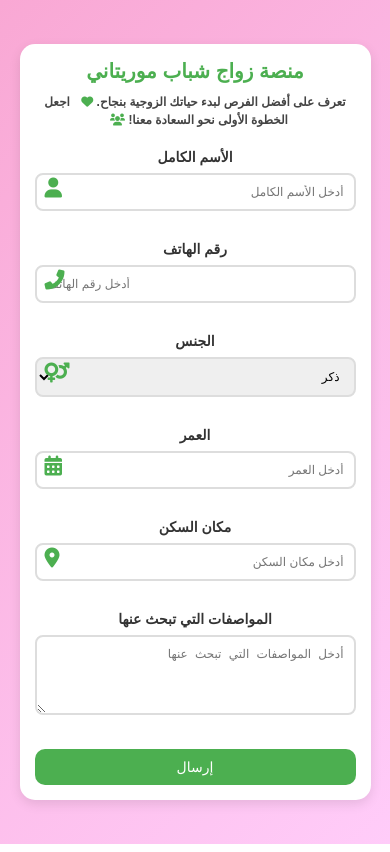
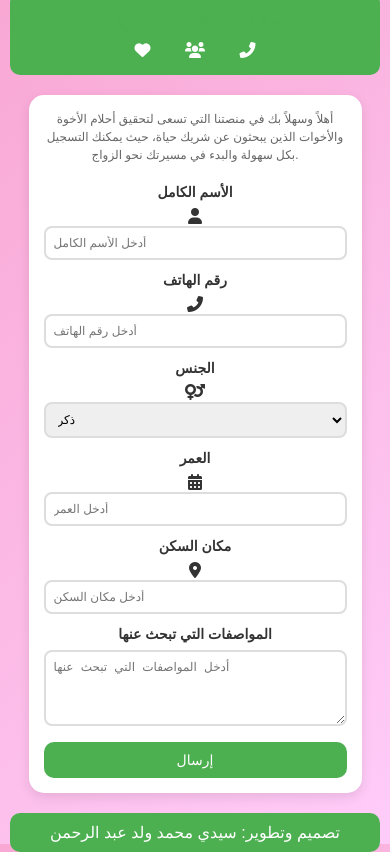
Before and after one commit to SidiM2024/Marriage, a plain HTML site: page index.html in a window 390 px wide. Drawn offline with Linux system fonts and the light colour scheme.

Commit message:
Add files via upload

```diff
--- a/index.html
+++ b/index.html
@@ -1,184 +1,27 @@
 <!DOCTYPE html>
-<html dir="rtl" lang="ar">
+<html lang="ar">
 <head>
     <meta charset="UTF-8">
     <meta name="viewport" content="width=device-width, initial-scale=1.0">
     <title>منصة زواج شباب موريتاني</title>
+    <link rel="stylesheet" href="steyles.css">
+    <!-- إضافة مكتبة Font Awesome -->
     <link rel="stylesheet" href="https://cdnjs.cloudflare.com/ajax/libs/font-awesome/6.0.0-beta3/css/all.min.css">
-    <style>
-        * {
-            margin: 0;
-            padding: 0;
-            box-sizing: border-box;
-        }
-
-        body {
-            font-family: 'Arial', sans-serif;
-            background: linear-gradient(135deg, #f9a8d4, #ffccf9);
-            display: flex;
-            justify-content: center;
-            align-items: center;
-            height: 100vh;
-            flex-direction: column;
-            color: #333;
-        }
-
-        .container {
-            background-color: #ffffff;
-            width: 100%;
-            max-width: 380px;
-            padding: 20px;
-            border-radius: 15px;
-            box-shadow: 0 4px 12px rgba(0, 0, 0, 0.1);
-            text-align: center;
-            position: relative;
-            animation: fadeIn 1s ease-out;
-        }
-
-        h1 {
-            color: #4CAF50;
-            font-size: 22px;
-            margin-bottom: 10px;
-            font-weight: bold;
-            animation: fadeIn 1.5s ease-out;
-        }
-
-        p.subtitle {
-            color: #444;
-            font-size: 14px;
-            margin-bottom: 20px;
-            line-height: 1.5;
-            font-weight: bold;
-            text-align: center;
-        }
-
-        p.subtitle i {
-            margin-left: 8px;
-            color: #4CAF50;
-        }
-
-        label {
-            display: block;
-            margin-bottom: 8px;
-            font-weight: bold;
-            font-size: 14px;
-        }
-
-        input, select, textarea {
-            width: 100%;
-            padding: 12px;
-            margin-bottom: 15px;
-            border-radius: 8px;
-            border: 2px solid #ddd;
-            font-size: 14px;
-            transition: 0.3s;
-        }
-
-        input:focus, select:focus, textarea:focus {
-            border-color: #4CAF50;
-            outline: none;
-        }
-
-        button {
-            background-color: #4CAF50;
-            color: white;
-            padding: 12px;
-            border: none;
-            border-radius: 10px;
-            cursor: pointer;
-            width: 100%;
-            font-size: 16px;
-            transition: 0.3s;
-        }
-
-        button:hover {
-            background-color: #45a049;
-        }
-
-        .message {
-            display: none;
-            background-color: #d4edda;
-            color: #155724;
-            padding: 12px;
-            border-radius: 10px;
-            font-size: 14px;
-            margin-top: 20px;
-            position: absolute;
-            top: 50%;
-            left: 50%;
-            transform: translate(-50%, -50%);
-            width: 90%;
-            text-align: center;
-            animation: fadeIn 2s ease-out;
-        }
-
-        .message.error {
-            background-color: #f8d7da;
-            color: #721c24;
-        }
-
-        .message.success {
-            background-color: #d4edda;
-            color: #155724;
-        }
-
-        .input-icon {
-            position: absolute;
-            top: 50%;
-            left: 10px;
-            transform: translateY(-50%);
-            font-size: 20px;
-            color: #4CAF50;
-        }
-
-        .input-wrapper {
-            position: relative;
-            margin-bottom: 15px;
-        }
-
-        @keyframes fadeIn {
-            0% {
-                opacity: 0;
-            }
-            100% {
-                opacity: 1;
-            }
-        }
-
-        @media (max-width: 768px) {
-            .container {
-                padding: 15px;
-                max-width: 90%;
-            }
-
-            h1 {
-                font-size: 20px;
-            }
-
-            p.subtitle {
-                font-size: 12px;
-            }
-
-            input, select, textarea {
-                padding: 10px;
-                font-size: 12px;
-            }
-
-            button {
-                font-size: 14px;
-                padding: 10px;
-            }
-        }
-    </style>
+    <script defer src="script.js"></script>
 </head>
 <body>
 
+<header>
+    <h1>منصة زواج شباب موريتاني</h1>
+    <div class="icons">
+        <i class="fas fa-heart"></i>
+        <i class="fas fa-users"></i>
+        <i class="fas fa-phone-alt"></i>
+    </div>
+</header>
+
 <div class="container">
-    <h1>منصة زواج شباب موريتاني</h1>
-    <p class="subtitle">
-        <span>تعرف على أفضل الفرص لبدء حياتك الزوجية بنجاح. </span><i class="fas fa-heart"></i>
-        <span>اجعل الخطوة الأولى نحو السعادة معنا!</span> <i class="fas fa-users"></i>
-    </p>
+    <p class="subtitle">أهلاً وسهلاً بك في منصتنا التي تسعى لتحقيق أحلام الأخوة والأخوات الذين يبحثون عن شريك حياة، حيث يمكنك التسجيل بكل سهولة والبدء في مسيرتك نحو الزواج.</p>
     <form id="registrationForm">
         <div class="input-wrapper">
             <label for="fullName">الأسم الكامل</label>
@@ -224,55 +67,9 @@
 
 <div id="message" class="message"></div>
 
-<script>
-    const form = document.getElementById('registrationForm');
-    const messageDiv = document.getElementById('message');
-
-    form.addEventListener('submit', function(event) {
-        event.preventDefault();
-
-        const fullName = document.getElementById('fullName').value;
-        const age = parseInt(document.getElementById('age').value);
-        const gender = document.getElementById('gender').value;
-        const phone = document.getElementById('phone').value;
-        const location = document.getElementById('location').value;
-        const description = document.getElementById('description').value;
-
-        let message = '';
-        let userMessage = '';
-
-        if (gender === 'male') {
-            if (age >= 18 && age <= 25) {
-                message = 'أنت في أفضل سن لبداية حياة جديدة!';
-            } else if (age >= 25 && age <= 35) {
-                message = 'العمر ليس حاجزاً لبداية جديدة!';
-            }
-        } else if (gender === 'female') {
-            if (age >= 18 && age <= 25) {
-                message = 'أنت في أفضل سن لبداية حياة جديدة!';
-            } else if (age >= 25 && age <= 35) {
-                message = 'العمر ليس حاجزاً لبداية جديدة!';
-            }
-        }
-
-        // Displaying user details with message
-        userMessage = `مرحباً ${fullName}!\n
-                        تم التسجيل بنجاح!\n
-                        معلوماتك:\n
-                        العمر: ${age}\n
-                        الهاتف: ${phone}\n
-                        مكان السكن: ${location}\n
-                        المواصفات التي تبحث عنها: ${description}\n`;
-
-        messageDiv.innerHTML = `<strong>تم التسجيل بنجاح!</strong><br><br>${userMessage}<br><br>${message}`;
-        messageDiv.classList.remove('error');
-        messageDiv.classList.add('success');
-        messageDiv.style.display = 'block';
-
-        // Reset the form after submission
-        form.reset();
-    });
-</script>
+<footer>
+    <p>تصميم وتطوير: سيدي محمد ولد عبد الرحمن</p>
+</footer>
 
 </body>
 </html>
--- /dev/null
+++ b/steyles.css
@@ -0,0 +1,190 @@
+/* الأساسيات */
+* {
+    margin: 0;
+    padding: 0;
+    box-sizing: border-box;
+}
+
+body {
+    font-family: 'Arial', sans-serif;
+    background: linear-gradient(135deg, #f9a8d4, #ffccf9);
+    display: flex;
+    justify-content: center;
+    align-items: center;
+    height: 100vh;
+    flex-direction: column;
+    color: #333;
+    padding: 0 10px;
+}
+
+/* ترويسة الصفحة */
+header {
+    background: #4CAF50;
+    color: white;
+    width: 100%;
+    padding: 15px 0;
+    text-align: center;
+    border-radius: 10px;
+    margin-bottom: 20px;
+}
+
+header h1 {
+    font-size: 24px;
+    margin: 0;
+}
+
+header .icons {
+    font-size: 20px;
+    margin-top: 10px;
+}
+
+header .icons i {
+    margin: 0 15px;
+    cursor: pointer;
+}
+
+/* محتوى النموذج */
+.container {
+    background-color: #ffffff;
+    width: 100%;
+    max-width: 400px;
+    padding: 20px;
+    border-radius: 15px;
+    box-shadow: 0 4px 12px rgba(0, 0, 0, 0.1);
+    text-align: center;
+    position: relative;
+    animation: fadeIn 1s ease-out;
+}
+
+h1 {
+    color: #4CAF50;
+    font-size: 20px;
+    margin-bottom: 10px;
+    font-weight: bold;
+}
+
+p.subtitle {
+    color: #666;
+    font-size: 14px;
+    margin-bottom: 20px;
+    line-height: 1.5;
+}
+
+label {
+    display: block;
+    margin-bottom: 8px;
+    font-weight: bold;
+    font-size: 14px;
+}
+
+input, select, textarea {
+    width: 100%;
+    padding: 10px;
+    margin-bottom: 12px;
+    border-radius: 8px;
+    border: 2px solid #ddd;
+    font-size: 14px;
+    transition: 0.3s;
+}
+
+input:focus, select:focus, textarea:focus {
+    border-color: #4CAF50;
+    outline: none;
+}
+
+button {
+    background-color: #4CAF50;
+    color: white;
+    padding: 12px;
+    border: none;
+    border-radius: 10px;
+    cursor: pointer;
+    width: 100%;
+    font-size: 16px;
+    transition: 0.3s;
+}
+
+button:hover {
+    background-color: #45a049;
+}
+
+.message {
+    display: none;
+    background-color: #d4edda;
+    color: #155724;
+    padding: 12px;
+    border-radius: 10px;
+    font-size: 14px;
+    margin-top: 20px;
+    position: absolute;
+    top: 50%;
+    left: 50%;
+    transform: translate(-50%, -50%);
+    width: 90%;
+    text-align: center;
+    animation: fadeIn 2s ease-out;
+}
+
+.message.error {
+    background-color: #f8d7da;
+    color: #721c24;
+}
+
+.message.success {
+    background-color: #d4edda;
+    color: #155724;
+}
+
+/* التذييل */
+footer {
+    background-color: #4CAF50;
+    color: white;
+    text-align: center;
+    padding: 10px;
+    width: 100%;
+    margin-top: 20px;
+    border-radius: 10px;
+}
+
+/* تصغير الحجم على الأجهزة المحمولة */
+@media (max-width: 768px) {
+    .container {
+        padding: 15px;
+        max-width: 90%;
+    }
+
+    h1 {
+        font-size: 18px;
+    }
+
+    p.subtitle {
+        font-size: 12px;
+    }
+
+    input, select, textarea {
+        padding: 8px;
+        font-size: 12px;
+    }
+
+    button {
+        font-size: 14px;
+        padding: 10px;
+    }
+
+    header h1 {
+        font-size: 20px;
+    }
+
+    header .icons {
+        font-size: 16px;
+    }
+}
+
+@keyframes fadeIn {
+    0% {
+        opacity: 0;
+    }
+    100% {
+        opacity: 1;
+    }
+}
```
Also changed, not shown: script.js (added, +48 -0 lines).
